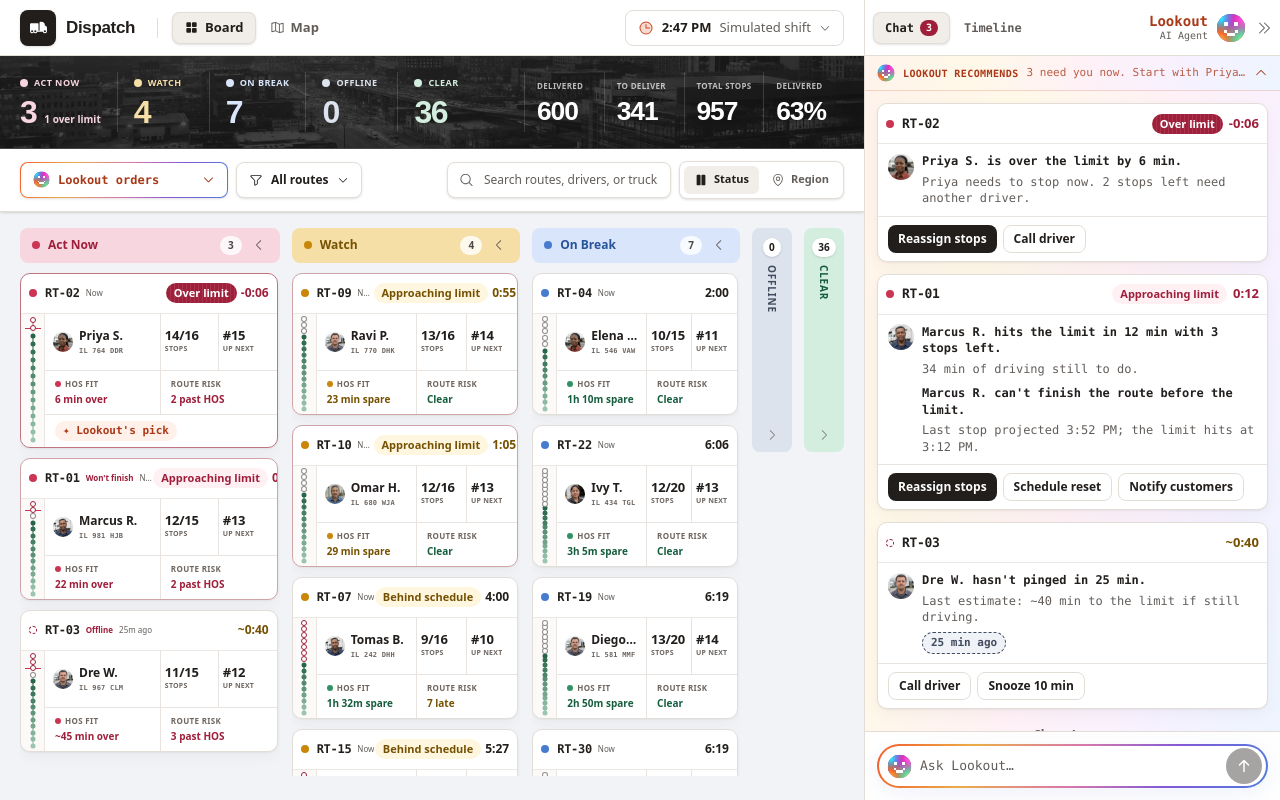
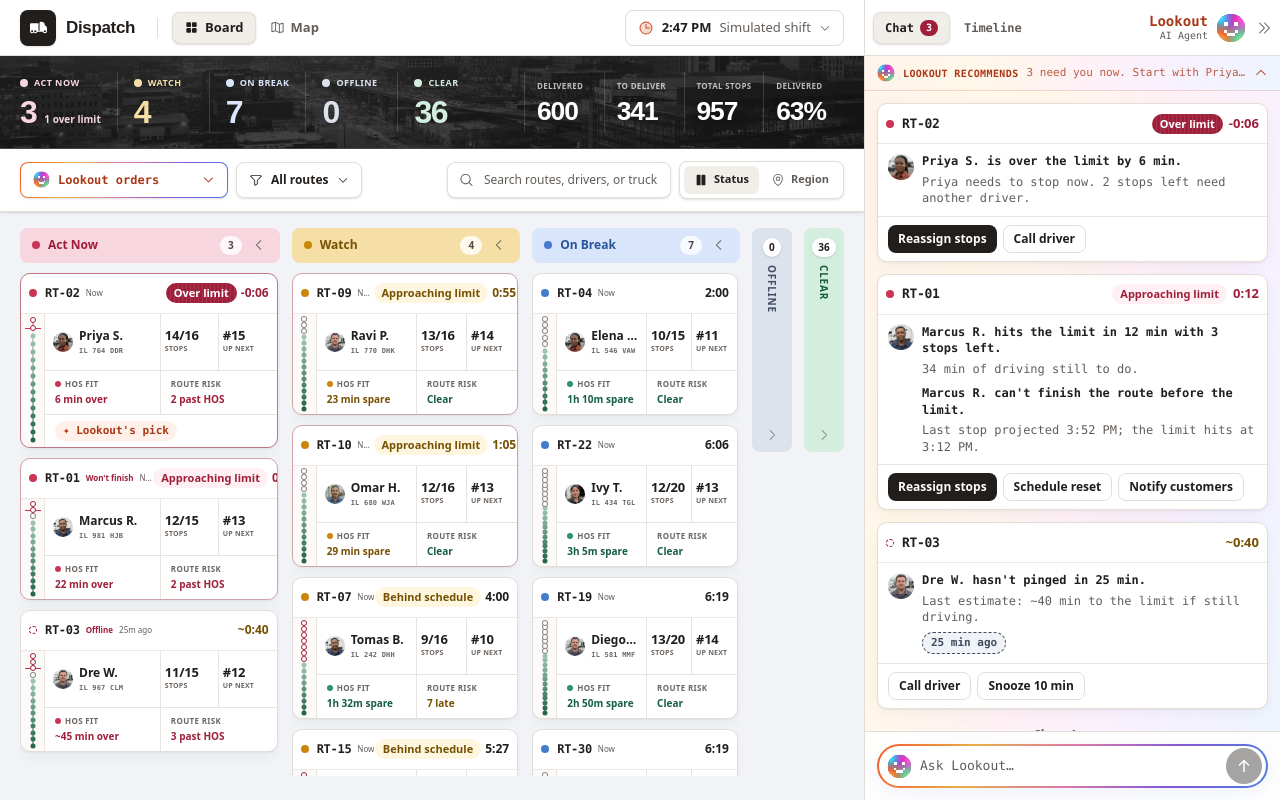
Before and after one commit to davekeller/dispatcher-dashboard, a React (Vite) app: page / in a window 1280 px wide. Built offline with nearby package versions, Linux system fonts and the light colour scheme.

Commit message:
Reverse completed route gradient direction

```diff
--- a/src/index.css
+++ b/src/index.css
@@ -145,7 +145,7 @@ body { @apply bg-canvas text-ink font-sans; }
 .lookout-metric-active { box-shadow: inset 0 -2px 0 var(--color-lookout); }
 
 .route-history-progress {
-  background: linear-gradient(to top, var(--color-route-done-start), var(--color-route-done-end));
+  background: linear-gradient(to bottom, var(--color-route-done-start), var(--color-route-done-end));
 }
 
 .route-history-node {
--- a/src/lib/routeTimeline.ts
+++ b/src/lib/routeTimeline.ts
@@ -12,9 +12,9 @@ export function miniTimelineLayout(statuses: readonly string[]): MiniTimelineLay
 }
 
 /** Percentage of the light endpoint to use for a completed stop. The route origin
- * starts light and the last completed stop resolves to the dark progress edge. */
+ * starts dark and the most recently completed stop resolves to the light progress edge. */
 export function completedStopLightWeight(index: number, lastCompleteIndex: number): number {
   if (lastCompleteIndex <= 0) return 50
   const depth = Math.max(0, Math.min(1, index / lastCompleteIndex))
-  return Math.round((1 - depth) * 100)
+  return Math.round(depth * 100)
 }
```
Also changed, not shown: 4 other files (tests, documents, lock files or other folders).
